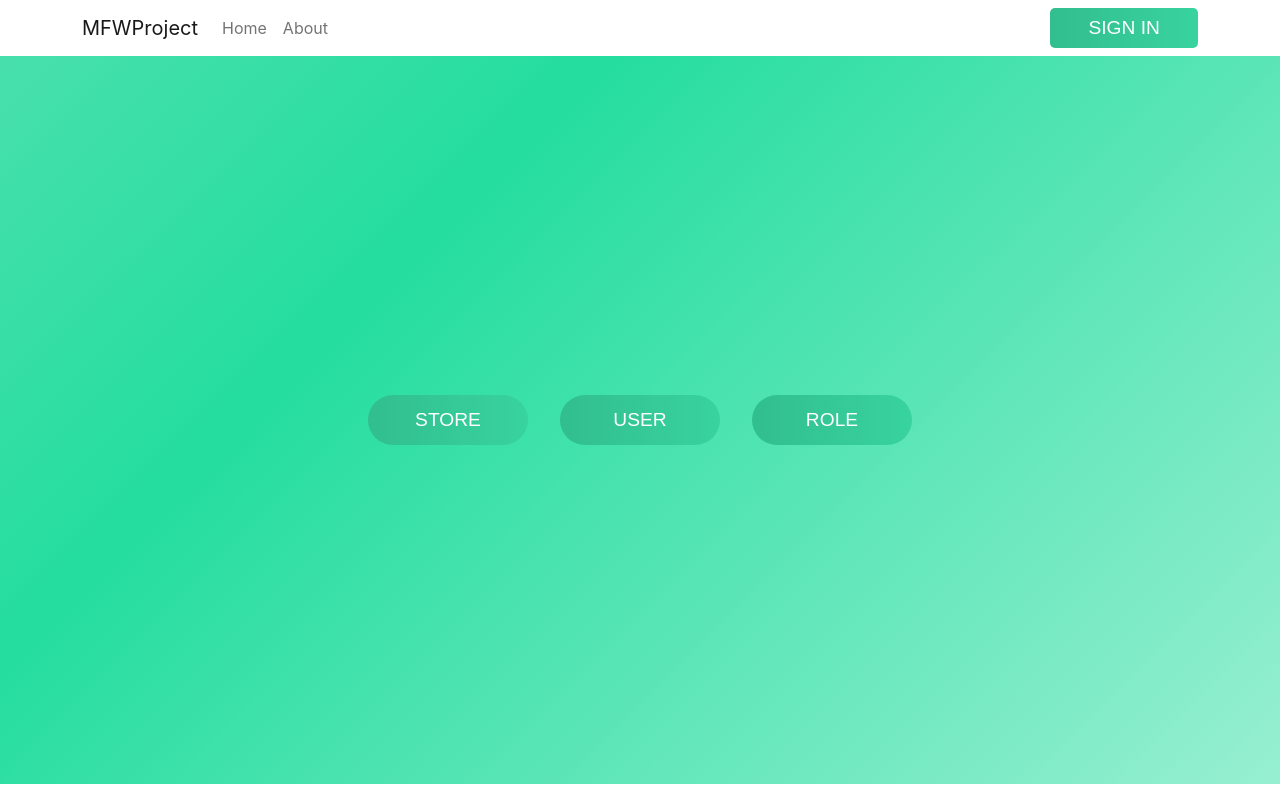
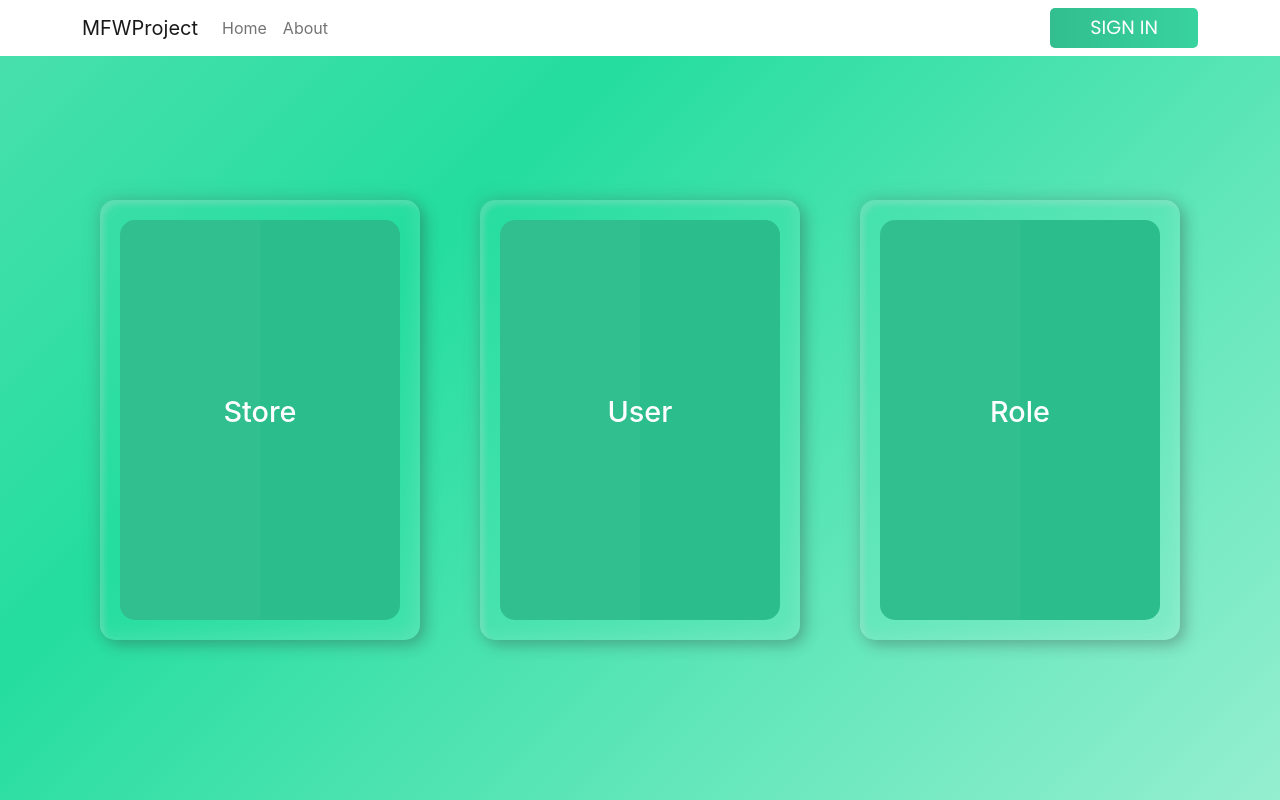
Before and after one commit to MFWTeam/Project3-Frontend, a Next.js app in the folder inventory-mangement-application/: page / in a window 1280 px wide. Built offline with nearby package versions, Linux system fonts and the light colour scheme; no server answers.

Commit message:
UpdateStores

```diff
--- a/inventory-mangement-application/package.json
+++ b/inventory-mangement-application/package.json
@@ -13,6 +13,7 @@
     "next": "12.0.7",
     "react": "17.0.2",
     "react-bootstrap": "^2.0.3",
+    "react-bootstrap-sweetalert": "^5.2.0",
     "react-dom": "17.0.2",
     "react-icons": "^4.3.1"
   },
--- a/inventory-mangement-application/pages/index.js
+++ b/inventory-mangement-application/pages/index.js
@@ -77,7 +77,7 @@ export default function Home() {
 
   return (
     <Layout>
-      <div className={styles.container}>
+      {/* <div className={styles.container}>
         <main className={styles.main}>
           <div className={styles.grid}>
             <Link href="/store">
@@ -101,6 +101,37 @@ export default function Home() {
             </Button>
           </div>
         </main>
+      </div> */}
+      <div className={styles.body}>
+        <div className={styles.container}>
+          <Link href="/store">
+            <div className={styles.card}>
+              <div className={styles.box}>
+                <div className={styles.content}>
+                  <h3>Store</h3>
+                </div>
+              </div>
+            </div>
+          </Link>
+
+          <Link href="/user">
+            <div className={styles.card}>
+              <div className={styles.box}>
+                <div className={styles.content}>
+                  <h3>User</h3>
+                </div>
+              </div>
+            </div>
+          </Link>
+
+          <div className={styles.card} onClick={handleShowRole}>
+            <div className={styles.box}>
+              <div className={styles.content}>
+                <h3>Role</h3>
+              </div>
+            </div>
+          </div>
+        </div>
       </div>
 
       <Modal show={showRole} onHide={handleCloseRole}>
@@ -147,10 +178,3 @@ export default function Home() {
     </Layout>
   );
 }
-
-// export async function getServerSideProps() {
-
-//   return {
-//     props: { users, roles },
-//   };
-// }
--- a/inventory-mangement-application/styles/About.module.css
+++ b/inventory-mangement-application/styles/About.module.css
@@ -2,7 +2,7 @@
   background: linear-gradient(-45deg, #fff, #87d3ba, #c4e9dc, #fff);
   background-size: 400% 400%;
   animation: gradient 15s ease infinite;
-  height: 100vh;
+  height: 91vh;
   padding: 0 2rem;
 }
 
--- a/inventory-mangement-application/styles/Home.module.css
+++ b/inventory-mangement-application/styles/Home.module.css
@@ -1,285 +1,107 @@
-.main-container {
-  padding: 30px;
+@import url("https://fonts.googleapis.com/css2?family=Poppins:wght@300;400;500;700;800&display=swap");
+
+.body {
+  display: flex;
+  justify-content: center;
+  align-items: center;
+  flex-wrap: wrap;
+  height: 91vh;
 }
 
-/* HEADING */
+.body .container {
+  display: flex;
+  justify-content: center;
+  align-items: center;
+  flex-wrap: wrap;
+  max-width: 1200px;
+  margin: 40px 0;
+}
 
-.heading {
+.body .container .card {
+  position: relative;
+  min-width: 320px;
+  height: 440px;
+  box-shadow: inset 5px 5px 5px rgba(221, 221, 221, 0.2),
+    inset -5px -5px 15px rgba(255, 255, 255, 0.1),
+    5px 5px 15px rgba(48, 42, 42, 0.3), -5px -5px 15px rgba(105, 102, 102, 0.1);
+  border-radius: 15px;
+  margin: 30px;
+  transition: 0.5s;
+  cursor: pointer;
+}
+
+.body .container .card .box {
+  position: absolute;
+  top: 20px;
+  left: 20px;
+  right: 20px;
+  bottom: 20px;
+  background: #2bbd8c;
+  border-radius: 15px;
+  display: flex;
+  justify-content: center;
+  align-items: center;
+  overflow: hidden;
+  transition: 0.5s;
+}
+
+.body .container .card .box:hover {
+  transform: translateY(-50px);
+}
+
+.body .container .card .box:before {
+  content: "";
+  position: absolute;
+  top: 0;
+  left: 0;
+  width: 50%;
+  height: 100%;
+  background: rgba(255, 255, 255, 0.03);
+}
+
+.body .container .card .box .content {
+  padding: 20px;
   text-align: center;
 }
 
-.heading__title {
-  font-weight: 600;
+.body .container .card .box .content h2 {
+  position: absolute;
+  top: -10px;
+  right: 30px;
+  font-size: 8rem;
+  color: rgba(255, 255, 255, 0.1);
 }
 
-.heading__credits {
-  margin: 10px 0px;
-  color: #888888;
-  font-size: 25px;
-  transition: all 0.5s;
+.body .container .card .box .content h3 {
+  font-size: 1.8rem;
+  color: #fff;
+  z-index: 1;
+  transition: 0.5s;
+  margin-bottom: 15px;
 }
 
-.heading__link {
-  text-decoration: none;
-}
-
-.heading__credits .heading__link {
-  color: inherit;
-}
-
-/* CARDS */
-
-.cards {
-  display: flex;
-  flex-wrap: wrap;
-  justify-content: space-between;
-}
-
-.card {
-  margin: 20px;
-  padding: 20px;
-  width: 300px;
-  min-height: 200px;
-  display: grid;
-  grid-template-rows: 20px 50px 1fr 50px;
-  border-radius: 10px;
-  box-shadow: 0px 6px 10px rgba(0, 0, 0, 0.25);
-  transition: all 0.2s;
-  background: rgb(45, 208, 150);
-  background: linear-gradient(
-    299deg,
-    rgba(45, 208, 150, 1) 0%,
-    rgba(174, 238, 215, 1) 100%
-  );
-}
-
-.card:hover {
-  box-shadow: 0px 6px 10px rgba(0, 0, 0, 0.4);
-  transform: scale(1.01);
-  color: white;
-}
-
-.card__link,
-.card__exit,
-.card__icon {
-  position: relative;
-  text-decoration: none;
+.body .container .card .box .content p {
+  font-size: 1rem;
+  font-weight: 300;
   color: rgba(255, 255, 255, 0.9);
-}
-
-.card__link::after {
-  position: absolute;
-  top: 25px;
-  left: 0;
-  content: "";
-  width: 0%;
-  height: 3px;
-  background-color: rgba(255, 255, 255, 0.6);
-  transition: all 0.5s;
-}
-
-.card__link:hover::after {
-  width: 100%;
-}
-
-.card__exit {
-  grid-row: 1/2;
-  justify-self: end;
-}
-
-.card__icon {
-  grid-row: 2/3;
-  font-size: 30px;
-}
-
-.card__title {
-  grid-row: 3/4;
-  font-weight: 400;
-  color: #ffffff;
-}
-
-.card__apply {
-  grid-row: 4/5;
-  align-self: center;
-}
-
-/* RESPONSIVE */
-
-@media (max-width: 1600px) {
-  .cards {
-    justify-content: center;
-  }
-}
-
-/*  */
-.container {
-  background: linear-gradient(-45deg, #fff, #24dd9f, #c4e9dc, #fff);
-  background-size: 400% 400%;
-  animation: gradient 15s ease infinite;
-  height: 91vh;
-  padding: 0 2rem;
-}
-
-@keyframes gradient {
-  0% {
-    background-position: 0% 50%;
-  }
-  50% {
-    background-position: 100% 50%;
-  }
-  100% {
-    background-position: 0% 50%;
-  }
-}
-
-.main {
-  min-height: 91vh;
-  padding: 4rem 0;
-  flex: 1;
-  display: flex;
-  flex-direction: column;
-  justify-content: center;
-  align-items: center;
-}
-
-.footer {
-  display: flex;
-  flex: 1;
-  padding: 2rem 0;
-  border-top: 1px solid #eaeaea;
-  justify-content: center;
-  align-items: center;
-}
-
-.footer a {
-  display: flex;
-  justify-content: center;
-  align-items: center;
-  flex-grow: 1;
-}
-
-.title a {
-  color: #0070f3;
-  text-decoration: none;
-}
-
-.title a:hover,
-.title a:focus,
-.title a:active {
-  text-decoration: underline;
-}
-
-.title {
-  margin: 0;
-  line-height: 1.15;
-  font-size: 4rem;
-}
-
-.title,
-.description {
-  text-align: center;
-}
-
-.description {
-  margin: 4rem 0;
-  line-height: 1.5;
-  font-size: 1.5rem;
-}
-
-.code {
-  background: #fafafa;
-  border-radius: 5px;
-  padding: 0.75rem;
-  font-size: 1.1rem;
-  font-family: Menlo, Monaco, Lucida Console, Liberation Mono, DejaVu Sans Mono,
-    Bitstream Vera Sans Mono, Courier New, monospace;
-}
-
-.grid {
-  display: flex;
-  align-items: center;
-  justify-content: center;
-  flex-wrap: wrap;
-  width: 800px;
-}
-
-.btn {
-  display: block;
-  width: 20%;
-  height: 50px;
-  border-radius: 25px;
-  outline: none;
-  border: none;
-  background-image: linear-gradient(to right, #32be8f, #38d39f, #32be8f);
-  background-size: 200%;
-  font-size: 1.2rem;
-  color: #fff;
-  font-family: "Poppins", sans-serif;
-  text-transform: uppercase;
-  text-align: center;
-  margin: 1rem 1rem;
-  cursor: pointer;
+  z-index: 1;
   transition: 0.5s;
 }
 
-.btn:hover {
-  background-position: right;
-}
-
-.btnAdd {
-  display: block;
-  width: 30%;
-  height: 50px;
+.body .container .card .box .content a {
+  position: relative;
+  display: inline-block;
+  padding: 8px 20px;
+  background: black;
   border-radius: 5px;
-  outline: none;
-  border: none;
-  background-image: linear-gradient(to right, #32be8f, #38d39f, #32be8f);
-  background-size: 200%;
-  font-size: 1.2rem;
-  color: #fff;
-  font-family: "Poppins", sans-serif;
-  text-transform: uppercase;
-  text-align: center;
-  margin: 1rem 1rem;
-  cursor: pointer;
+  text-decoration: none;
+  color: white;
+  margin-top: 20px;
+  box-shadow: 0 10px 20px rgba(0, 0, 0, 0.2);
   transition: 0.5s;
 }
-
-.btnAdd:hover {
-  background-position: right;
+.body .container .card .box .content a:hover {
+  box-shadow: 0 10px 20px rgba(0, 0, 0, 0.6);
+  background: #fff;
+  color: #000;
 }
-
-.btnClose {
-  display: block;
-  width: 20%;
-  height: 50px;
-  border-radius: 5px;
-  outline: none;
-  border: none;
-  background-image: linear-gradient(to right, #5c9481, #4ed1a6, #5c9481);
-  background-size: 200%;
-  font-size: 1.2rem;
-  color: #fff;
-  font-family: "Poppins", sans-serif;
-  text-transform: uppercase;
-  text-align: center;
-  margin: 1rem 1rem;
-  cursor: pointer;
-  transition: 0.5s;
-}
-
-.btnClose:hover {
-  background-position: right;
-}
-
-.logo {
-  height: 1em;
-  margin-left: 0.5rem;
-}
-
-@media (max-width: 600px) {
-  .grid {
-    width: 100%;
-    flex-direction: column;
-  }
-}
--- a/inventory-mangement-application/styles/globals.css
+++ b/inventory-mangement-application/styles/globals.css
@@ -4,6 +4,21 @@ body {
   margin: 0;
   font-family: -apple-system, BlinkMacSystemFont, Segoe UI, Roboto, Oxygen,
     Ubuntu, Cantarell, Fira Sans, Droid Sans, Helvetica Neue, sans-serif;
+  background: linear-gradient(-45deg, #fff, #24dd9f, #c4e9dc, #fff);
+  background-size: 400% 400%;
+  animation: gradient 15s ease infinite;
+}
+
+@keyframes gradient {
+  0% {
+    background-position: 0% 50%;
+  }
+  50% {
+    background-position: 100% 50%;
+  }
+  100% {
+    background-position: 0% 50%;
+  }
 }
 
 a {
```
Also changed, not shown: inventory-mangement-application/pages/store.js (+86 -12 lines), inventory-mangement-application/pages/user.js (+25 -4 lines), inventory-mangement-application/styles/user.module.css (+5 -2 lines), 1 other file (tests, documents, lock files or other folders).
